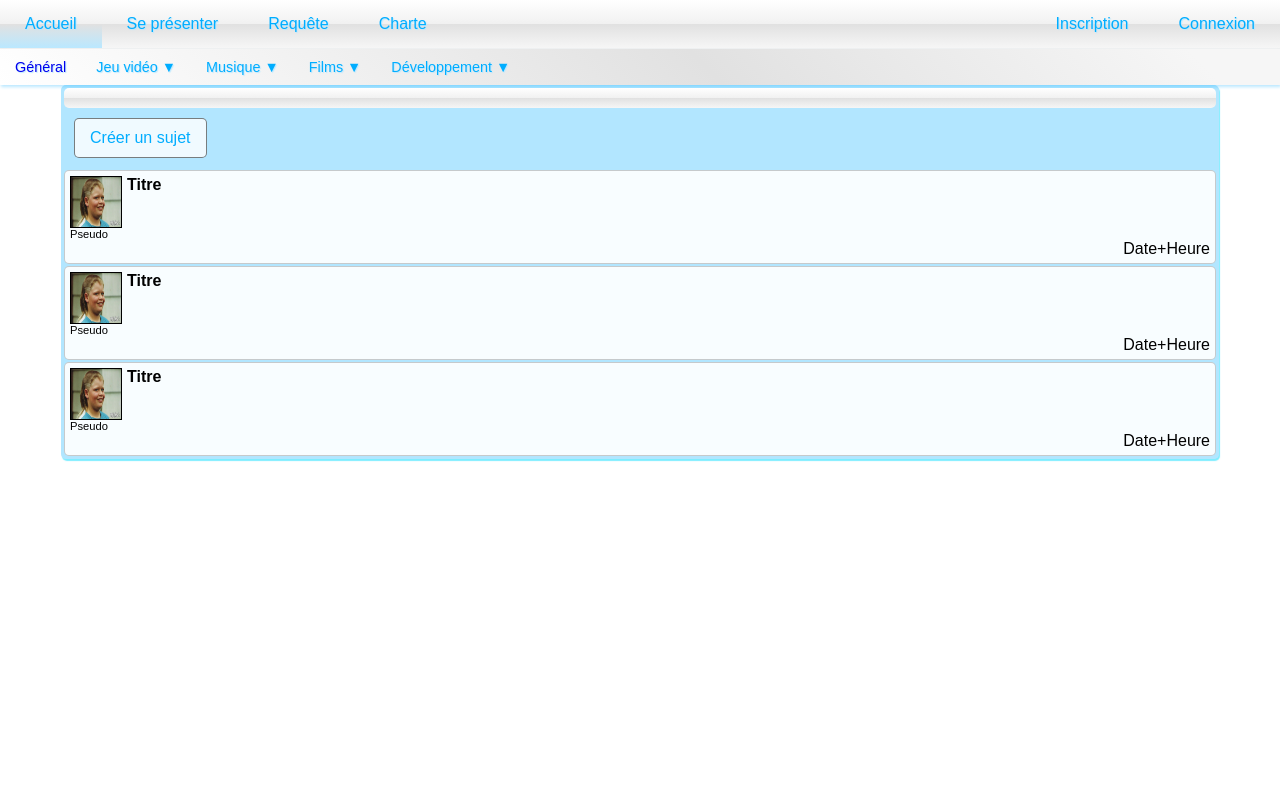
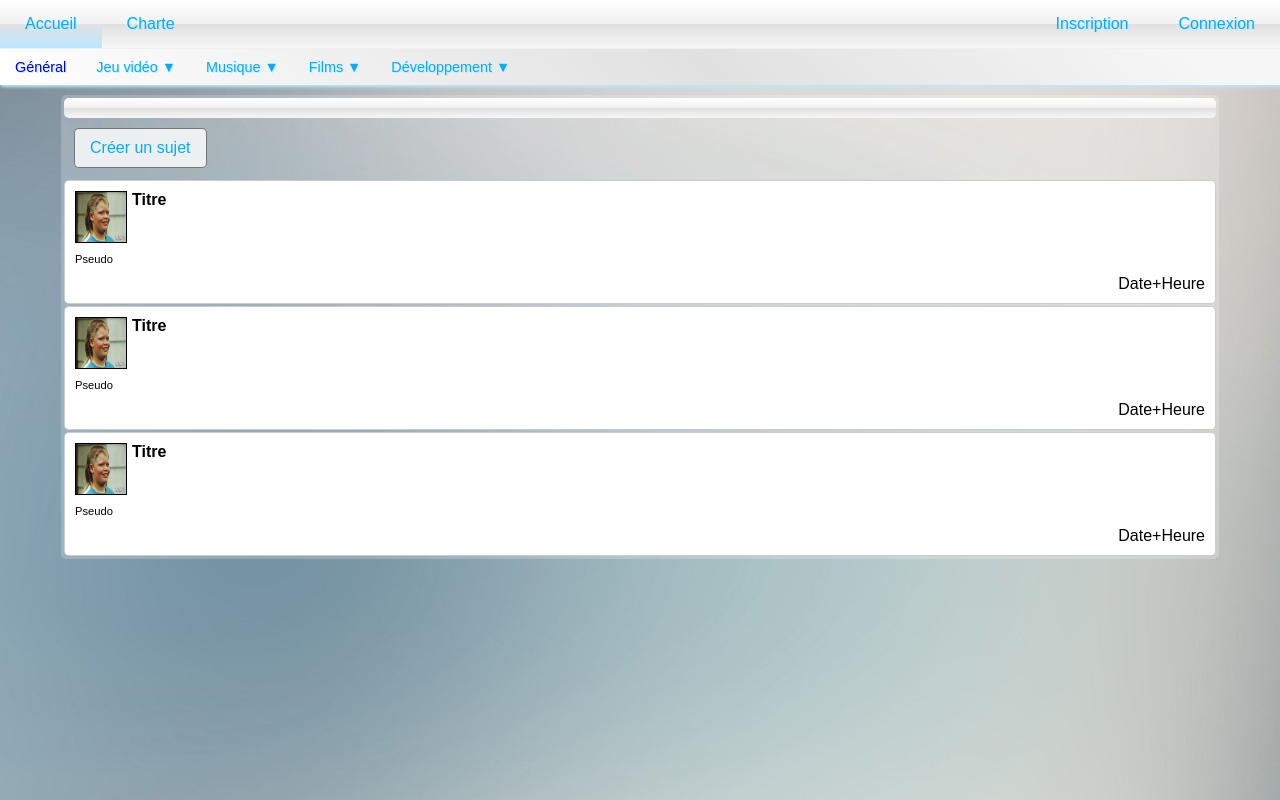
Before and after one commit to coursollea/PPE2, a PHP site: page /html/pages/pageWeb.php in a window 1280 px wide. Run offline with PHP 8.4, Linux system fonts and the light colour scheme.

Commit message:
bonsoir paris

```diff
--- a/html/css/style.css
+++ b/html/css/style.css
@@ -11,13 +11,53 @@ body
 	font-family : Georgia;
 	height : 100%;
 
-	/*background : url('../../img/background.jpg') no-repeat;
-	background-size : cover;*/
+	background : url('../../img/background.jpg') no-repeat;
+	background-size : cover;
 	font-family : Arial, sans-serif;
-	background-color : /*rgb(230,230,230);*/ white;
+	/*background-color : white;*/
 
 }
 
+.physique
+{
+	perspective : 800px;
+}
+.cube
+{
+	position : relative;
+	width: 200px;
+	transform-style: preserve-3d;
+}
+
+.cube div
+{
+	position : absolute;
+	width : 200px;
+	height : 200px;
+	background-color : rgba(0,0,0,0.5);
+}
+.back {
+	transform: translateZ(-100px) rotateY(180deg);
+}
+.right {
+	transform: rotateY(-270deg) translateX(100px);
+	transform-origin: top right;
+}
+.left {
+	transform: rotateY(270deg) translateX(-100px);
+	transform-origin: center left;
+}
+.top {
+	transform: rotateX(-90deg) translateY(-100px);
+	transform-origin: top center;
+}
+.bottom {
+	transform: rotateX(90deg) translateY(100px);
+	transform-origin: bottom center;
+}
+.front {
+	transform: translateZ(100px);
+}
 h1
 {
 	text-align : center;
@@ -304,17 +344,17 @@ article div
 
 .mainContainer
 {
+
 	display : flex;
 	flex-direction : column;
 	width : 90%;
 	margin-right : auto;
 	margin-left : auto;
 	padding : 3px;
-	background : rgba(0,173,255,0.3);
+	background : rgba(255,255,255,0.2);
 	border-radius : 5px;
 	position : relative;
 	overflow : auto;
-	box-shadow : 1px 2px 1px rgba(0,220,255,0.5);
 }
 
 .sujetDiv
@@ -326,10 +366,8 @@ article div
 	cursor : pointer;
 	display : flex;
 	flex-direction : column;
-	/*background : linear-gradient(45deg, rgba(255,255,255,0) 97%, rgba(0, 255, 73,0.9) 50%);*/
+	/*background : linear-gradient(45deg, rgba(255,255,255,0) , rgba(225, 225, 255,0.9));*/
 	background-color : white;
-	/*background : linear-gradient(45deg, rgba(255,255,255,0) 70%, rgba(255, 73, 0,0.7));*/
-	background-color : rgba(255,255,255,0.9);
 	margin-top : 2px;
     transition: background-color 0.3s;
 }
@@ -337,7 +375,7 @@ article div
 .sujetDiv:hover
 {
 
-	background-color : rgba(255, 255, 255,0.6);
+	background-color : rgb(220, 220, 255);
 }
 
 .sjtInfoDiv
@@ -462,8 +500,8 @@ article div
 	font-family : Arial, sans-serif;
 	width : 400px;
 	height : 450px;
-	background-color : rgb(230,230,230);
-	color : rgb(0,173,255);
+	background : url('../../img/connect.jpeg') no-repeat;
+	color : white;
 
 	border : 1px solid #bae8ff;
 
@@ -491,7 +529,7 @@ article div
 	top : 146px;
 	outline : none;
 	border : none;
-	background-color : rgba(0, 118, 200, 0.7);
+	background-color : rgba(100,100,140,0.4);
 	border-bottom : 1px white solid;
 	color : white;
 	font-size : 1.2em;
@@ -501,7 +539,7 @@ article div
 }
 .connectionDiv input[type="submit"]:hover
 {
-	background-color : rgba(0,173,255,0.7);
+	background-color : rgba(150,150,200,0.4);
 }
 .connectionDiv input[type="button"]
 {
@@ -514,7 +552,7 @@ article div
 	border-bottom-right-radius : 30px;
 	outline : none;
 	border : none;
-	background-color : rgba(0, 118, 200, 0.7);
+	background-color : rgba(100,100,140,0.4);
 	color : white;
 	font-size : 1.2em;
 
@@ -526,14 +564,15 @@ article div
 	position : relative;
 	top : 75px;
 	font-size : 0.8em;
-	text-decoration : underline;
+	text-decoration : none;
 	font-weight : normal;
 	cursor : pointer;
 	margin-top : 5px;
+	color : rgb(80,80,80);
 }
 .connectionDiv a:visited
 {
-	color : rgba(0,173,255,0.7);
+	color : rgb(80,80,80);
 }
 
 .form-inputtext
@@ -566,7 +605,7 @@ input:-webkit-autofill:active  {
 
 .connectionDiv input[type="button"]:hover
 {
-	background-color : rgba(0,173,255,0.7);
+	background-color : rgba(150,150,200,0.4);
 }
 
 .inscriptionForm
--- a/html/pages/charte.php
+++ b/html/pages/charte.php
@@ -1,7 +1,7 @@
 <!DOCTYPE html>
 
-<?php include('../tools/dbFunctions.php');
-		session_start();
+<?php
+		include('mainMenuBar.php');
 		if(isset($_GET['deco']))
 			disconnect();?>
 
--- a/html/pages/mainMenuBar.php
+++ b/html/pages/mainMenuBar.php
@@ -29,7 +29,7 @@
 						</ul>
 					</li>
 					<li><a> Messagerie <?php echo displayMessageNumber()?></a></li>
-					<li><a> Notifications </a></li><?php
+					<li><a> Notifications </a></li> <?php
 				}?>
 
 
@@ -37,9 +37,13 @@
 
 			<ul class = 'navleft'>
 				<li><a href = 'accueil.php'>Accueil</a></li>
-				<li><a>Se présenter</a></li>
-				<li><a>Requête</a></li>
+				<?php if(isConnected())
+				{ ?>
+					<li><a>Se présenter</a></li>
+					<li><a>Requête</a></li> <?php
+				} ?>
 				<li><a href = "../pages/charte.php">Charte</a></li>
+
 			</ul>
 
 			<div>
--- a/html/pages/pageWeb.php
+++ b/html/pages/pageWeb.php
@@ -1,5 +1,5 @@
 <?php include ('mainMenuBar.php'); ?>
-
+			<article>
 
 				<?php
 					if(isset($_GET['msg']))
@@ -7,15 +7,13 @@
 					?>
 
 				<div class = 'mainContainer'>
-
-						<p class = 'sujetEntete'><?php if(isset($_GET["categorie"])){ echo LocalisePage($_GET["categorie"]);}?></p>
-						<nav  class = 'sujetnav'>
-							<a href = 'création.php'> Créer un sujet </a>
-						</nav>
+					<p class = 'sujetEntete'><?php if(isset($_GET["categorie"])){ echo LocalisePage($_GET["categorie"]);}?></p>
+					<nav  class = 'sujetnav'>
+						<a href = 'création.php'> Créer un sujet </a>
+					</nav>
 
 
 					<?php
-
 						echo createTopicLinkFor(1);
 						echo createTopicLinkFor(1);
 						echo createTopicLinkFor(1);
--- a/html/tools/fonctionPage.php
+++ b/html/tools/fonctionPage.php
@@ -1,5 +1,6 @@
 <?php
 include('dbFunctions.php');
+
 function LocalisePage($nomPage)
 	{
 		$bdd = createPDO();
```
Also changed, not shown: img/background.jpg, img/connect.jpeg (added), img/connect.jpg (added), 1 other file.
